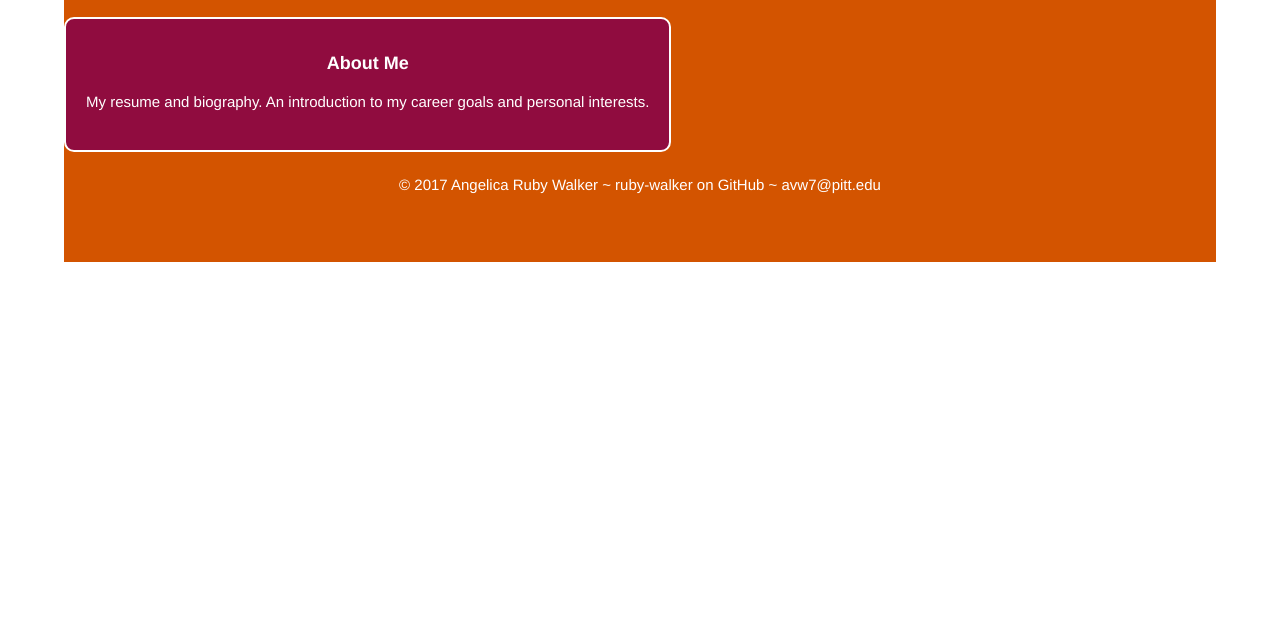
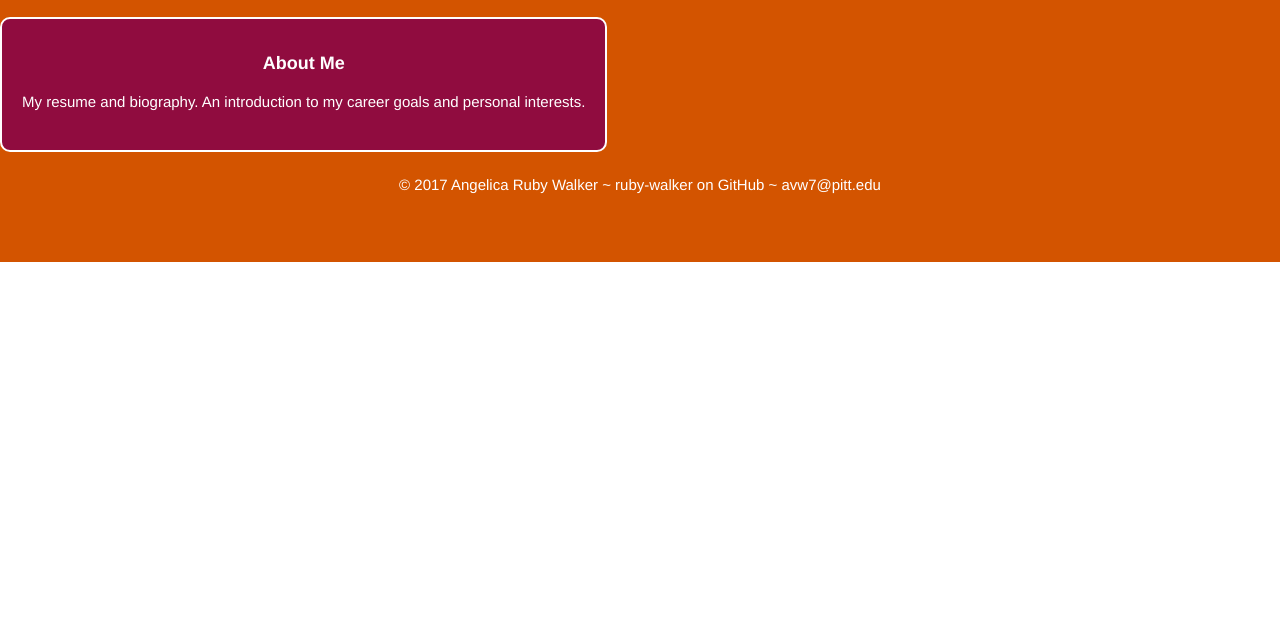
Before and after one commit to ruby-walker/ruby-walker.github.io, a plain HTML site: page index.html in a window 1280 px wide. Shown: the part 159-800 px from the top of the page. Drawn offline with nearby package versions, Linux system fonts and the light colour scheme.

Commit message:
Update main.css

```diff
--- a/dist/css/main.css
+++ b/dist/css/main.css
@@ -47,9 +47,9 @@ a:hover{
 .jumbotron{
 	margin-top: 25px;
 	background-color: #D35400;
-	width: 90%;
 	    margin-left: auto;
     margin-right: auto;
+	justify-content: center
 }
 
 .customh1{
```
